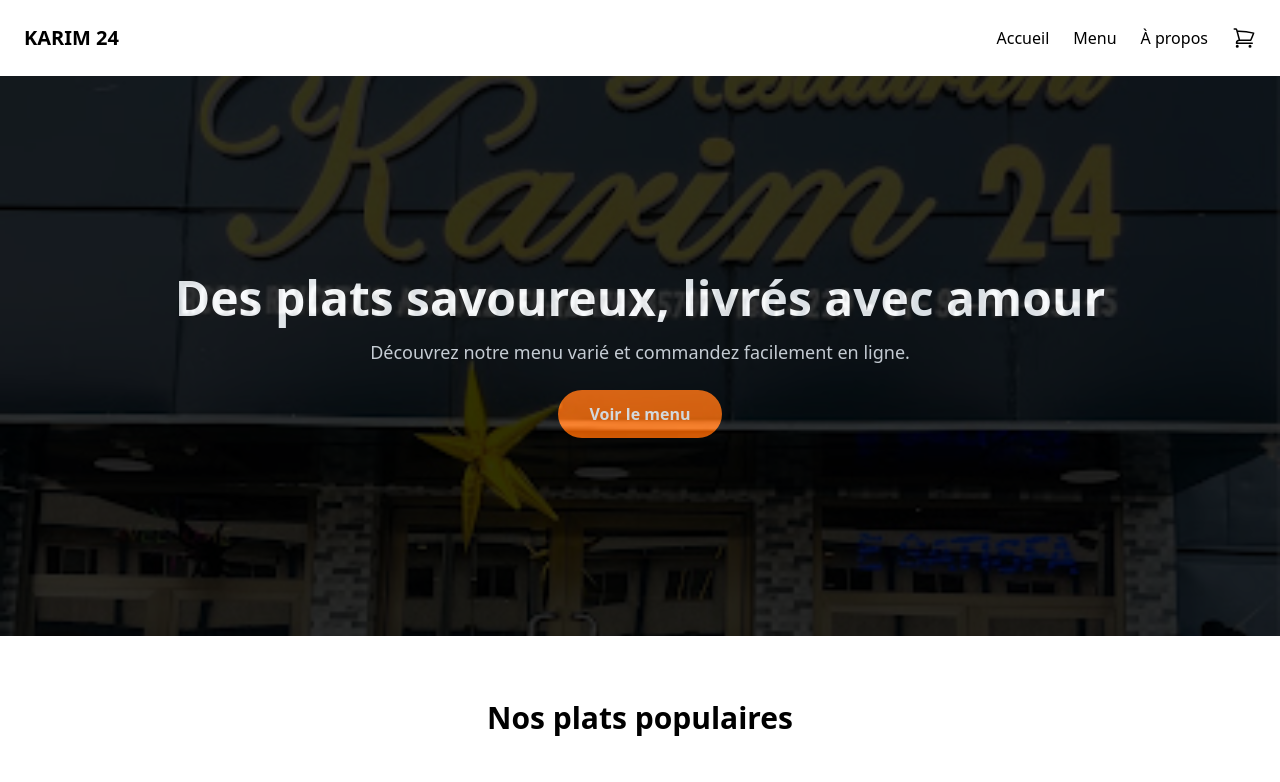
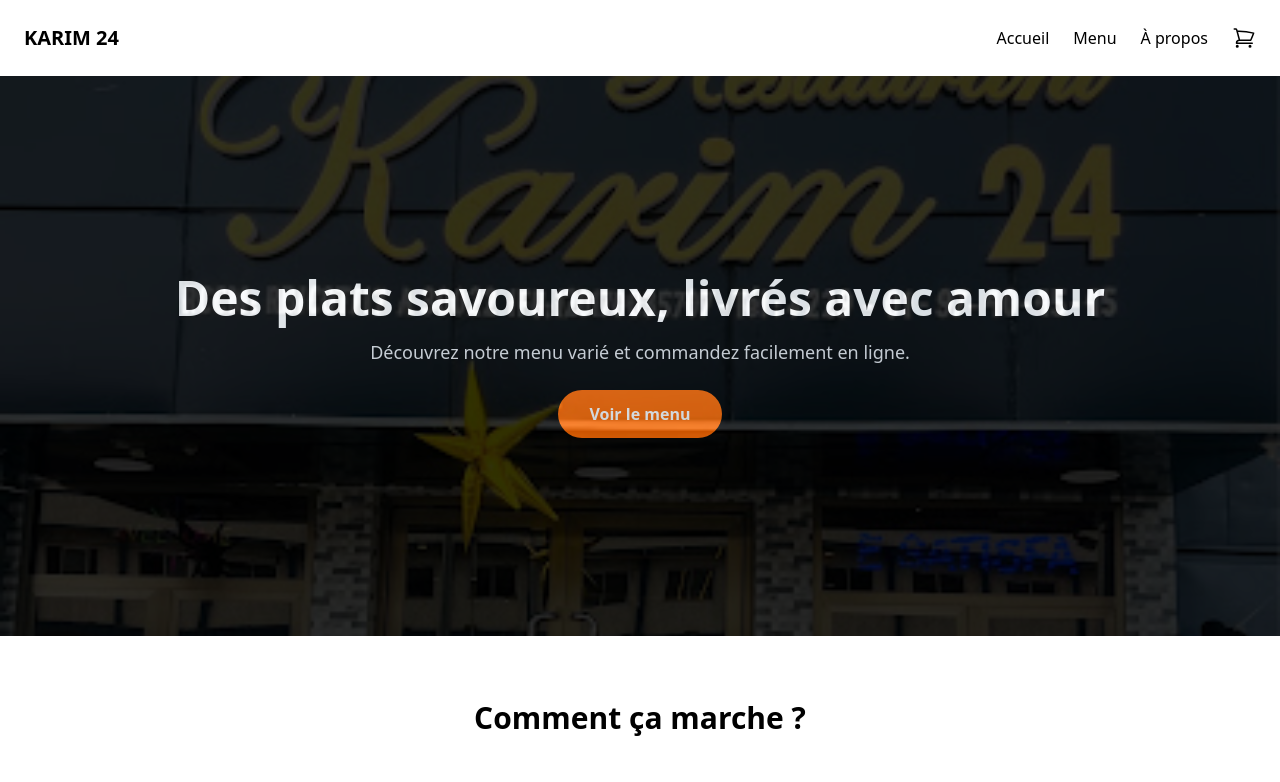
Before and after one commit to Sisterrai/karim24_restauapp, a Vue app: page / in a window 1280 px wide. Shown: the top 782 px of the page. Built offline with nearby package versions, Linux system fonts and the light colour scheme; no server answers; the database is empty.

Commit message:
Retrait de plats vedettes

```diff
--- a/src/pages/client/Accueil.vue
+++ b/src/pages/client/Accueil.vue
@@ -1,7 +1,7 @@
 <template>
   <Navbar/>
   <HeroSection />
-  <PlatsVedettes />
+  <!-- <PlatsVedettes /> -->
   <CommentCaMarche />
   <Menu/>
   <Footer />
```
